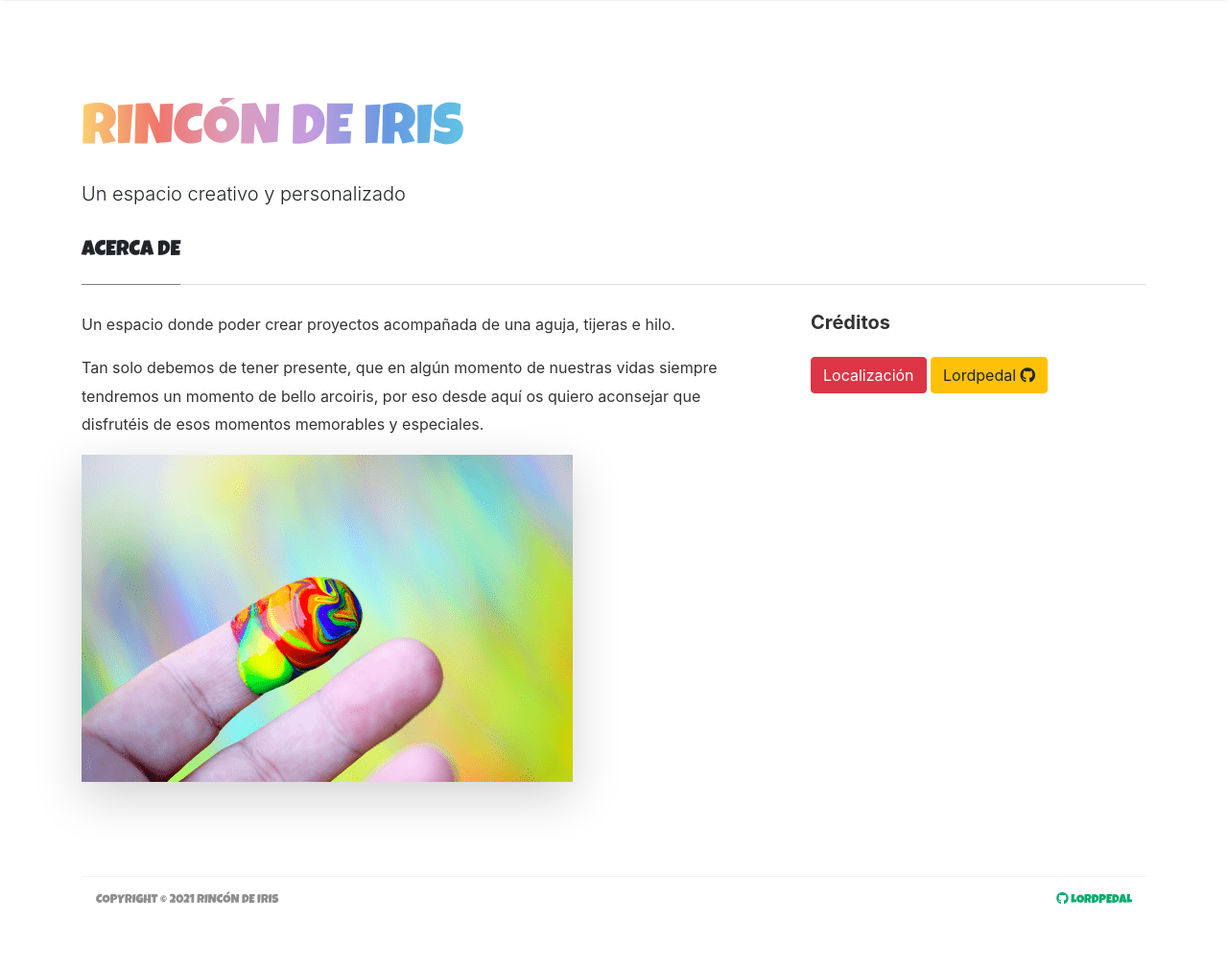
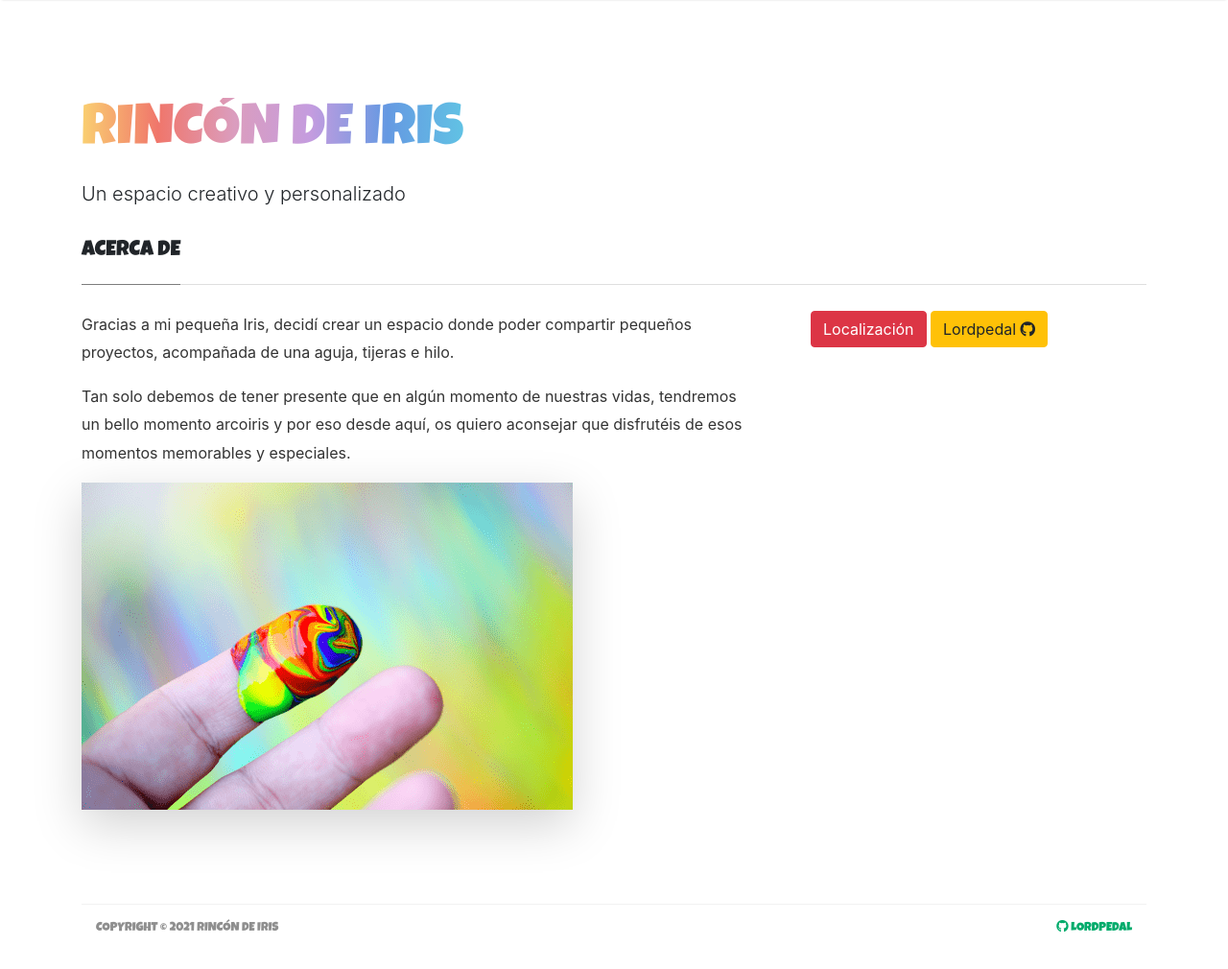
Before and after one commit to Lordpedal/rincondeiris, a Jekyll site: the page built from _pages/about.md, in a window 1280 px wide and 1051 px high. Shown: the top 1010 px of the window at 96% size. Built offline with Jekyll 4.4.1, drawn with Linux system fonts in a browser that asks for light colours; nearby versions of some CDN libraries.

Commit message:
Actualización jue abr 22 18:36:46 CEST 2021

```diff
--- a/_pages/about.md
+++ b/_pages/about.md
@@ -6,21 +6,15 @@ comments: false
 ---
 
 <div class="row justify-content-between">
-<div class="col-md-8 pr-5">
-
-<p>Un espacio donde poder crear proyectos acompañada de una aguja, tijeras e hilo.</p>
-<p>Tan solo debemos de tener presente, que en algún momento de nuestras vidas siempre tendremos un momento de bello arcoiris, por eso desde aquí os quiero aconsejar que disfrutéis de esos momentos memorables y especiales.</p>
-
-<p class="mb-5"><img class="shadow-lg" src="{{site.baseurl}}/assets/images/avatar.png" alt="Un espacio creativo y personalizado" /></p>
-
+	<div class="col-md-8 pr-5">
+		<p>Gracias a mi pequeña Iris, decidí crear un espacio donde poder compartir pequeños proyectos, acompañada de una aguja, tijeras e hilo.</p>
+		<p>Tan solo debemos de tener presente que en algún momento de nuestras vidas, tendremos un bello momento arcoiris y por eso desde aquí, os quiero aconsejar que disfrutéis de esos momentos memorables y especiales.</p>
+		<p class="mb-5"><img class="shadow-lg" src="{{site.baseurl}}/assets/images/avatar.png" alt="Un espacio creativo y personalizado" /></p>
+	</div>
+	<div class="col-md-4">
+		<div class="sticky-top sticky-top-80">
+			<a target="_blank" href="https://goo.gl/maps/CecKW6yDBuQc9R9JA" class="btn btn-danger">Localización</a>
+			<a target="_blank" href="https://lordpedal.github.io" class="btn btn-warning">Lordpedal <i class="fab fa-github"></i></a>
+		</div>
+	</div>
 </div>
-
-<div class="col-md-4">
-
-<div class="sticky-top sticky-top-80">
-<h5>Créditos</h5>
-
-<a target="_blank" href="https://goo.gl/maps/CecKW6yDBuQc9R9JA" class="btn btn-danger">Localización</a> <a target="_blank" href="https://lordpedal.github.io" class="btn btn-warning">Lordpedal <i class="fab fa-github"></i></a>
-</div>
-</div>
-</div>
```
